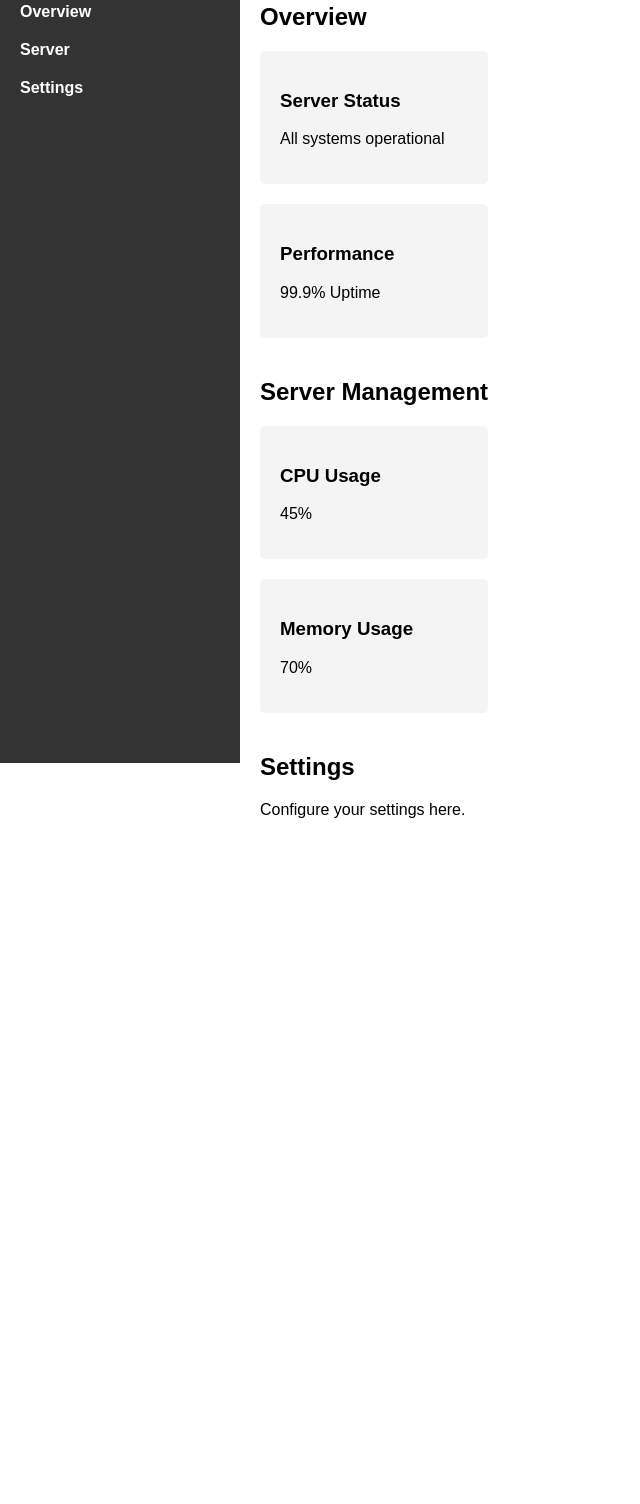
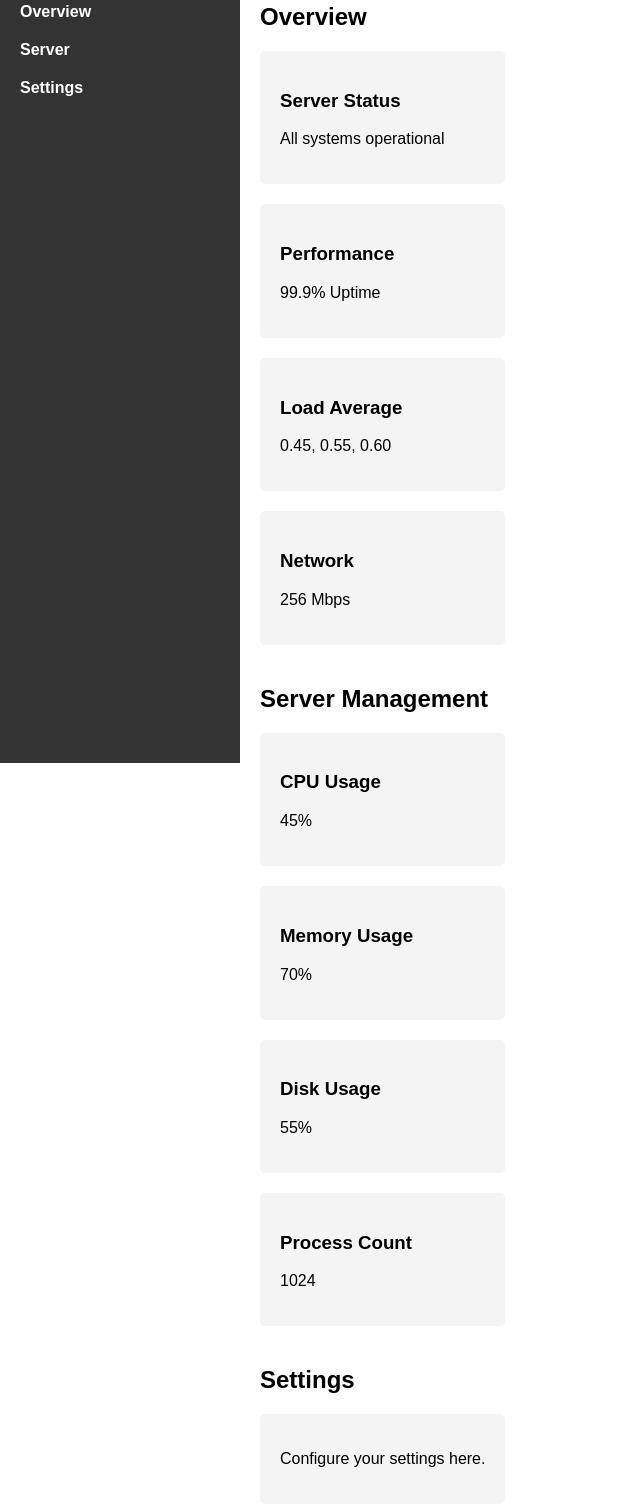
Before and after one commit to Soltixik29/hostio, a plain HTML site: page dashboard.html in a window 1280 px wide. Shown: the part 37-1541 px from the top of the page, without its empty margins (0-640 px from the left). Before the commit the page ends 856 px from the top, so only its background shows below. Drawn offline with Linux system fonts and the light colour scheme.

Commit message:
Update dashboard.html

```diff
--- a/dashboard.html
+++ b/dashboard.html
@@ -18,7 +18,7 @@
             </nav>
         </aside>
         <main class="main-content">
-            <section id="overview">
+            <section id="overview" class="grid-container">
                 <h2>Overview</h2>
                 <div class="widget">
                     <h3>Server Status</h3>
@@ -28,8 +28,16 @@
                     <h3>Performance</h3>
                     <p>99.9% Uptime</p>
                 </div>
+                <div class="widget">
+                    <h3>Load Average</h3>
+                    <p>0.45, 0.55, 0.60</p>
+                </div>
+                <div class="widget">
+                    <h3>Network</h3>
+                    <p>256 Mbps</p>
+                </div>
             </section>
-            <section id="server">
+            <section id="server" class="grid-container">
                 <h2>Server Management</h2>
                 <div class="widget">
                     <h3>CPU Usage</h3>
@@ -39,10 +47,20 @@
                     <h3>Memory Usage</h3>
                     <p>70%</p>
                 </div>
+                <div class="widget">
+                    <h3>Disk Usage</h3>
+                    <p>55%</p>
+                </div>
+                <div class="widget">
+                    <h3>Process Count</h3>
+                    <p>1024</p>
+                </div>
             </section>
             <section id="settings">
                 <h2>Settings</h2>
-                <p>Configure your settings here.</p>
+                <div class="widget">
+                    <p>Configure your settings here.</p>
+                </div>
             </section>
         </main>
     </div>
```
